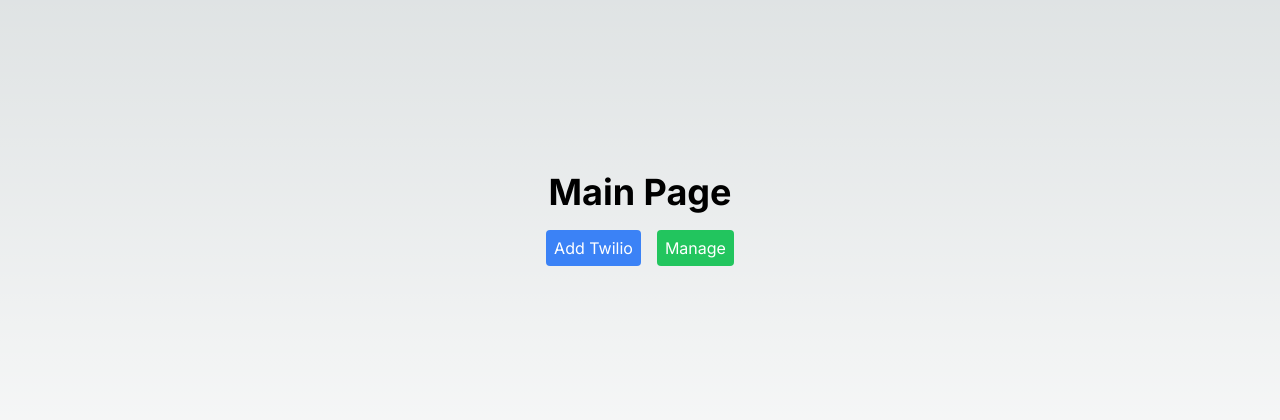
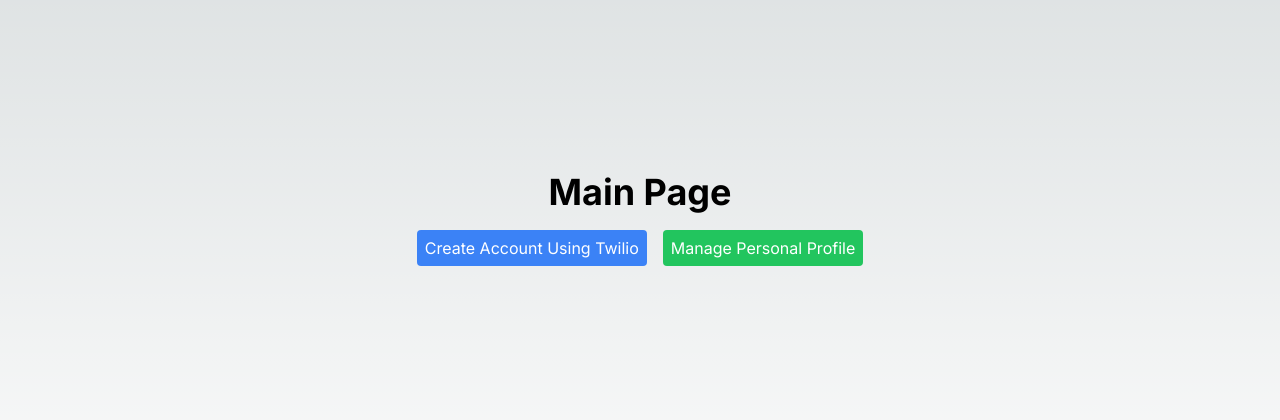
Before and after one commit to emiliocramer/hangup-frontend, a Next.js app: page / in a window 1280 px wide. Shown: the part 184-604 px from the top of the page. Built offline with nearby package versions, Linux system fonts and the light colour scheme.

Commit message:
fix router

```diff
--- a/src/app/components/CreateTwilioUserPage.tsx
+++ b/src/app/components/CreateTwilioUserPage.tsx
@@ -2,7 +2,7 @@ import axios from 'axios';
 import React, { useState } from 'react';
 import Link from 'next/link';
 import { useAuth } from "@/app/context/AuthContext";
-import { useRouter } from 'next/router';
+import { useRouter } from 'next/navigation';
 
 export default function CreateTwilioUserPage() {
     const [accountSid, setAccountSid] = useState('');
--- a/src/app/components/ManagePersonalProfilePage.tsx
+++ b/src/app/components/ManagePersonalProfilePage.tsx
@@ -2,7 +2,7 @@ import React, { ChangeEvent, useEffect, useState } from 'react';
 import { useAuth } from "@/app/context/AuthContext";
 import axios from 'axios';
 import Link from "next/link";
-import {useRouter} from "next/router";
+import {useRouter} from "next/navigation";
 
 export default function ManagePersonalProfilePage() {
     const { userId } = useAuth();
--- a/src/app/page.tsx
+++ b/src/app/page.tsx
@@ -8,10 +8,10 @@ export default function App() {
                 <h1 className="text-4xl font-bold mb-6">Main Page</h1>
                 <div className="space-x-4">
                     <Link href="/twilio">
-                        <a className="bg-blue-500 text-white p-2 rounded">Add Twilio</a>
+                        <a className="bg-blue-500 text-white p-2 rounded">Create Account Using Twilio</a>
                     </Link>
                     <Link href="/manage">
-                        <a className="bg-green-500 text-white p-2 rounded">Manage</a>
+                        <a className="bg-green-500 text-white p-2 rounded">Manage Personal Profile</a>
                     </Link>
                 </div>
             </div>
```
